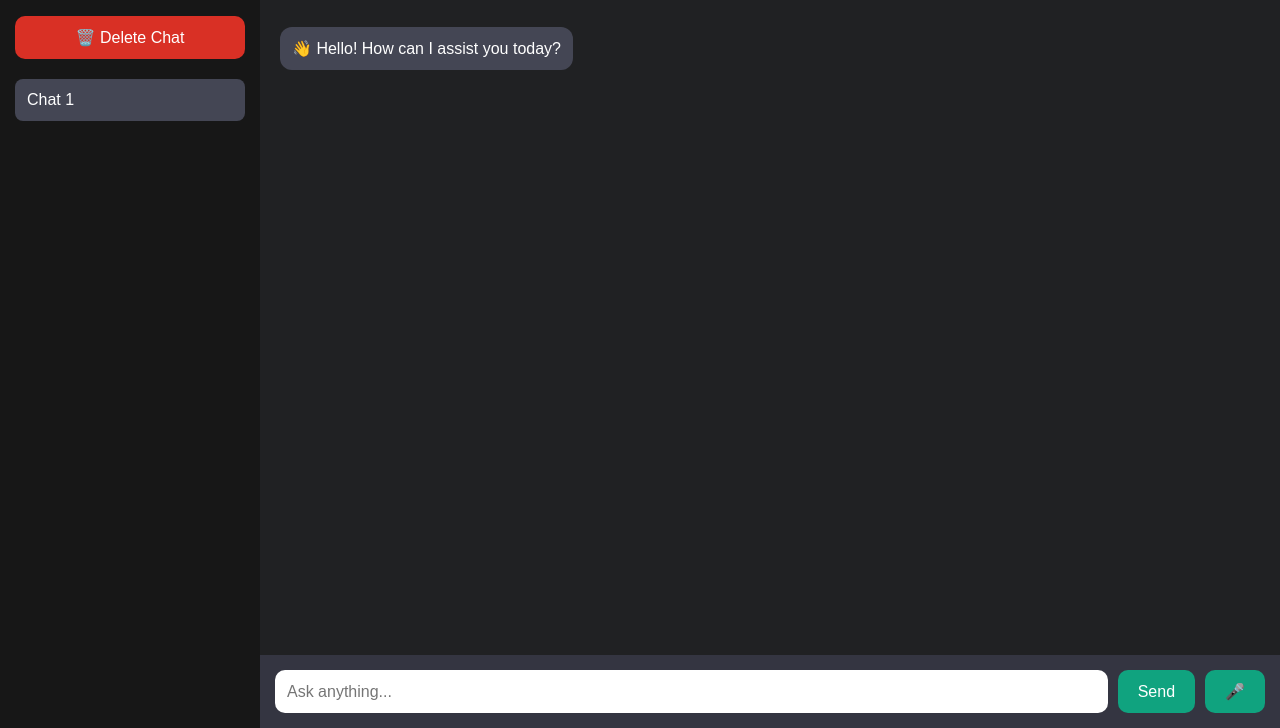
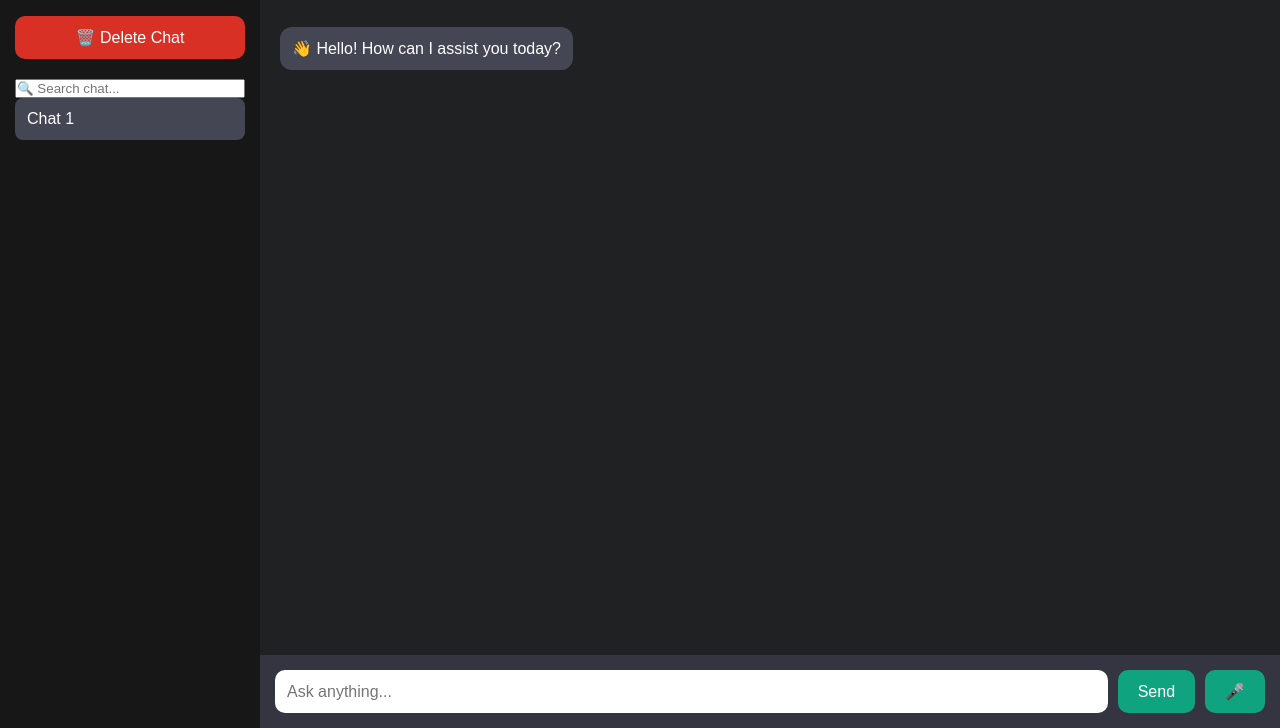
Before and after one commit to krishnapra450-cpu/AI-Chat-v1, a website: page index.html in a window 1280 px wide. Shown: the part 72-800 px from the top of the page. Drawn offline with Linux system fonts and the light colour scheme.

Commit message:
Update index.html

```diff
--- a/index.html
+++ b/index.html
@@ -20,7 +20,12 @@
         <button class="delete-chat" onclick="deleteCurrentChat()">
             🗑️ Delete Chat
         </button>
-
+<input
+    id="search-chat"
+    type="text"
+    placeholder="🔍 Search chat..."
+    onkeyup="searchChats()"
+/>
         <div id="chat-list"></div>
 
     </div>
```
